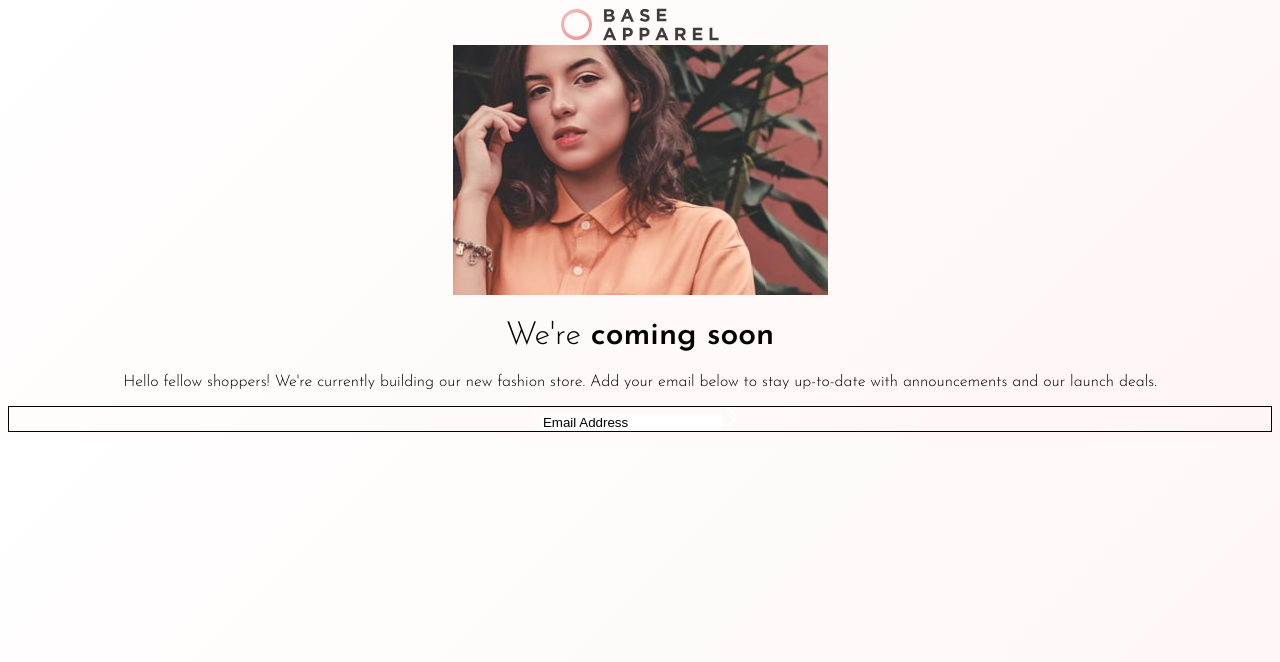
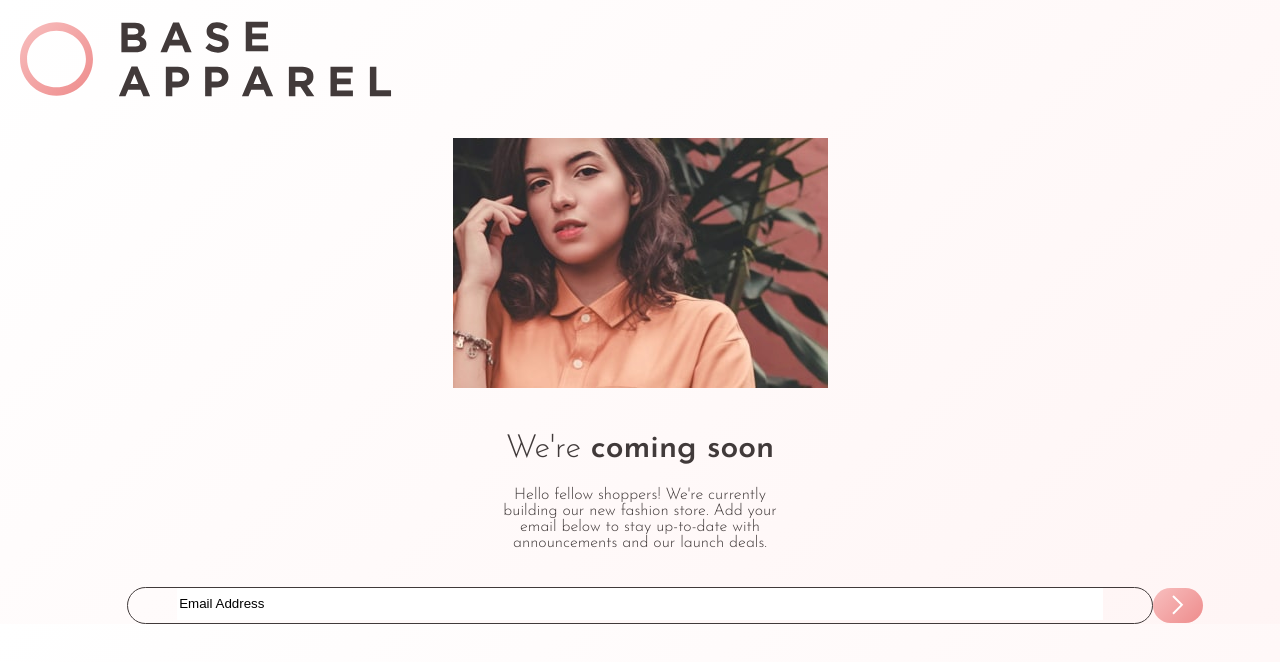
Before and after one commit to PerlaSC/base-apparel, a plain HTML site: page index.html in a window 1280 px wide. Drawn offline with Linux system fonts and the light colour scheme.

Commit message:
add input styles

```diff
--- a/index.html
+++ b/index.html
@@ -22,7 +22,10 @@
             <h1>We're <strong>coming soon</strong> </h1>
             <p>Hello fellow shoppers! We're currently building our new fashion store. Add your email below to stay up-to-date with announcements and our launch deals.</p>
         </div>
-        <div class="home__input"><input type="email" value="Email Address"> <img src="images/icon-arrow.svg" alt=""> </div>
+        <div class="home__input">
+            <input type="email" value="Email Address">
+            <article><img src="images/icon-arrow.svg" alt=""></article>
+        </div>
     </main>
 </body>
 
--- a/styles.css
+++ b/styles.css
@@ -15,11 +15,34 @@ body {
     font-size: var(--FontSize);
     text-align: center;
     background: var(--gradient1);
+    color: var(--DarkGrayishRed);
+    font-weight: 300;
+    margin: 0;
 }
 
 .home {
     display: grid;
     grid-template-columns: 1fr;
+    grid-gap: 20px;
+}
+
+.home__logo {
+    display: flex;
+    justify-content: flex-start;
+    padding: 20px;
+}
+
+.home__logo img {
+    width: 30%;
+}
+
+.home__hero {
+    width: 100%;
+}
+
+.home__text {
+    max-width: 300px;
+    margin: auto;
 }
 
 .home__text h1 {
@@ -30,14 +53,37 @@ body {
     font-weight: 600;
 }
 
-.home__text p {
-    font-weight: 300;
-}
-
 .home__input {
-    border: 1px solid
+    border: 1px solid var(--DarkGrayishRed);
+    border-radius: 20px;
+    height: 35px;
+    width: 80%;
+    position: relative;
+    margin: auto;
 }
 
 .home__input input {
     border: none;
+    height: 30px;
+    width: 90%;
 }
+
+.home__input article img {
+    height: 20px;
+}
+
+.home__input article {
+    background: var(--gradient2);
+    border-radius: 20px;
+    height: 35px;
+    width: 50px;
+    display: flex;
+    justify-content: center;
+    align-items: center;
+    position: absolute;
+    right: -5%;
+    top: 0;
+}
+
+
+}
```
